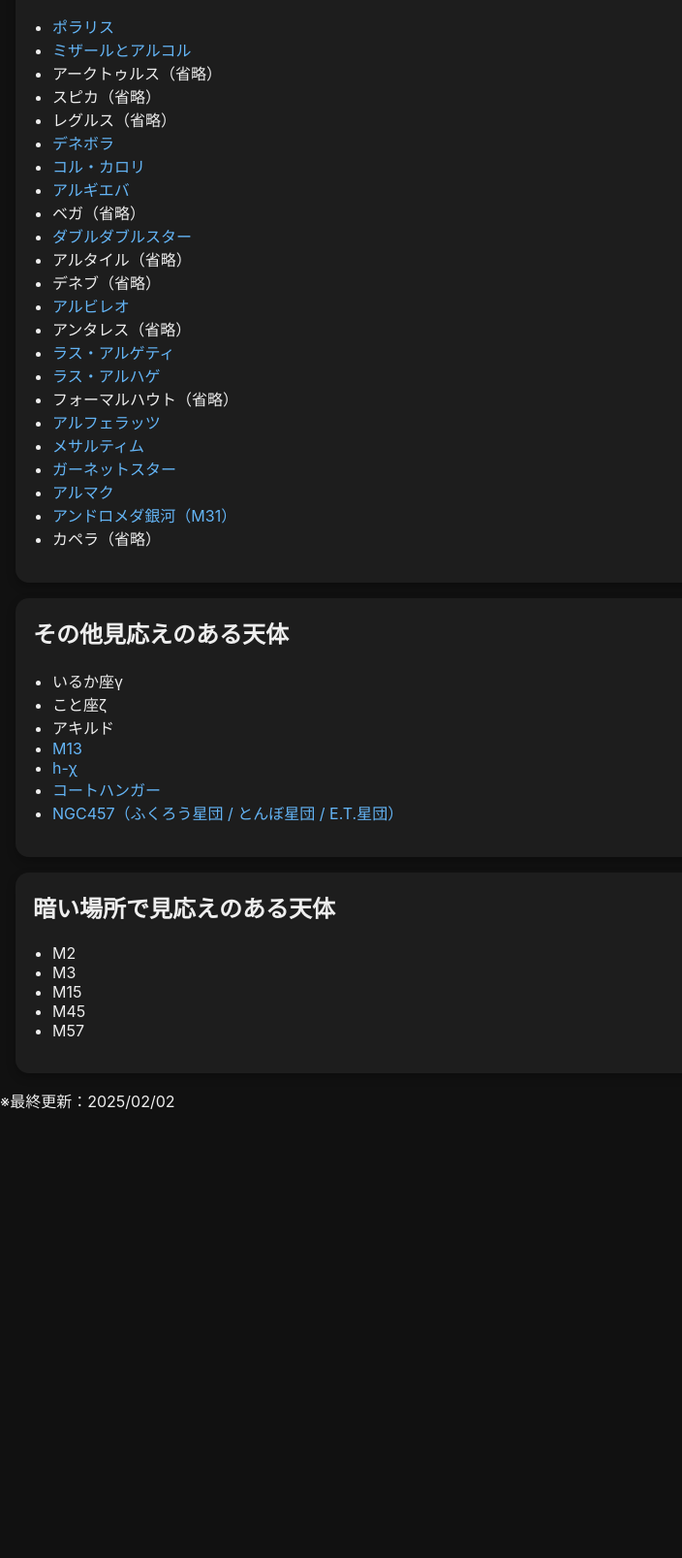
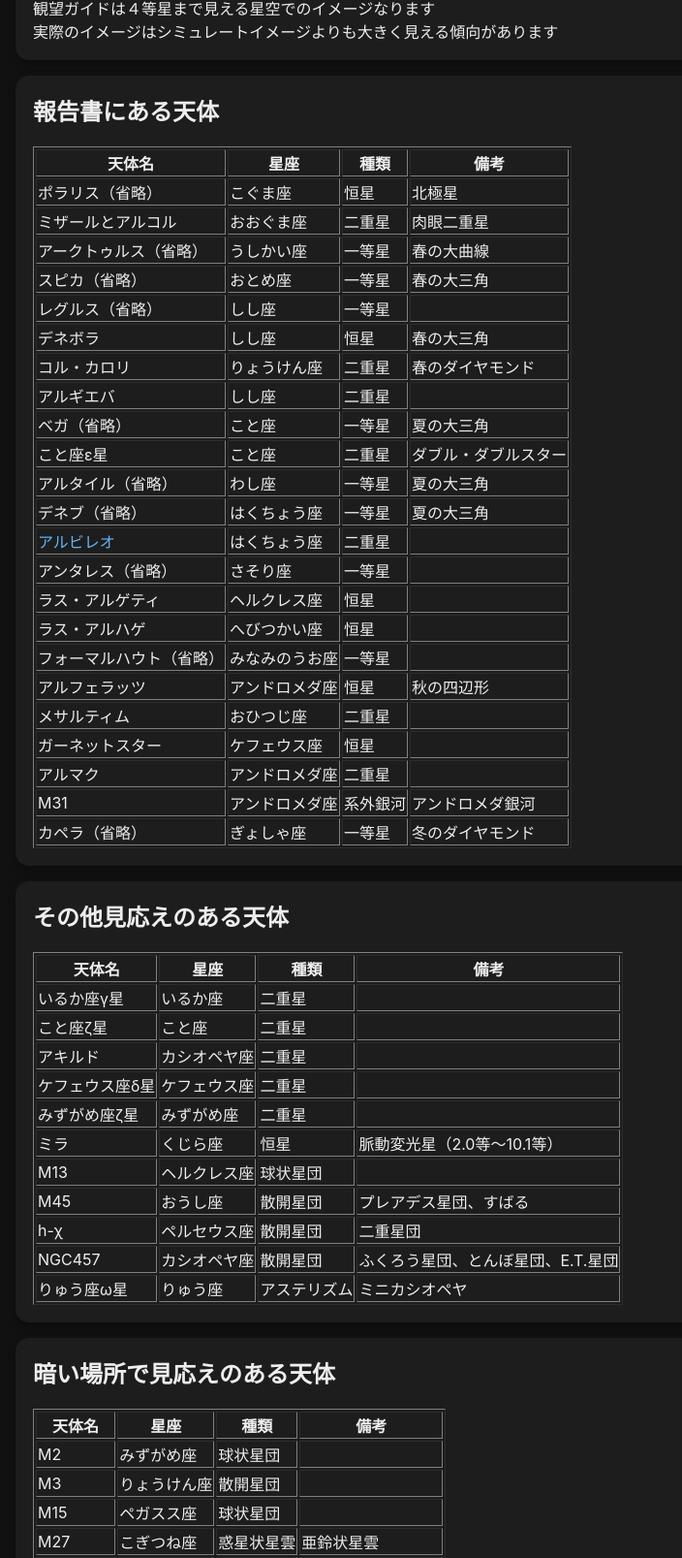
Before and after one commit to yamadaxms/star_guide, a plain HTML site: page index.html in a window 1280 px wide. Shown: the part 632-2239 px from the top of the page at 97% size, without its empty margins (0-704 px from the left). Before the commit the page ends 1849 px from the top, so only its background shows below. Drawn offline with Linux system fonts and the light colour scheme.

Commit message:
Add files via upload

```diff
--- a/index.html
+++ b/index.html
@@ -13,13 +13,17 @@
 
     <div class="card">
       <h2>観望ガイド概要</h2>
-      望遠鏡：Vixen ED102SS（焦点距離660mm）<br />
+      望遠鏡：Vixen ED102SS（焦点距離660mm）<br /><br />
       接眼レンズ（アイピース）<br />
-      ・40mm TELEVUE PLoSSL（約16倍）<br />
-      ・9mm TELEVUE PANOPTIC（約35倍）<br />
-      ・12mm TELEVUE Radian（約55倍）<br />
-      ・8mm TELEVUE Radian（約82倍）<br />
-      ・6mm SkyWatcher UWA（約110倍）<br />
+      ・40mm TELEVUE PLoSSL（見掛視界50°、約16倍）<br />
+      ・19mm TELEVUE PANOPTIC（見掛視界68°、約35倍）<br />
+      ・12mm TELEVUE Radian（見掛視界60°、約55倍）<br />
+      ・8mm TELEVUE Radian（見掛視界60°、約82倍）<br />
+      ・6mm SkyWatcher UWA（見掛視界58°、約110倍）<br /><br />
+      ファインダー<br />
+      国際光機 8倍50mm 正立ファインダー EF-508<br />
+      視野：実視界7°／見掛視界56°<br />
+      レチクルパターンに約１°刻みの目盛りあり<br />
       <h3>参考シミュレートイメージ</h3>
       ・<a href="simulate/moon/index.html">月のシミュレートイメージ</a><br />
       ・<a href="simulate/saturn_20251124/index.html">土星（2025.11.24）のシミュレートイメージ</a><br />
@@ -30,57 +34,296 @@
 
     <div class="card">
       <h2>報告書にある天体</h2>
-      <ul>
-        <li><a href="guide/polaris/index.html">ポラリス</li>
-        <li><a href="guide/mizar_and_alcor/index.html">ミザールとアルコル</a></li>
-        <li>アークトゥルス（省略）</li>
-        <li>スピカ（省略）</li>
-        <li>レグルス（省略）</li>
-        <li><a href="guide/denebola/index.html">デネボラ</a></li>
-        <li><a href="guide/cor_caroli/index.html">コル・カロリ</a></li>
-        <li><a href="guide/agieba/index.html">アルギエバ</a></li>
-        <li>ベガ（省略）</li>
-        <li><a href="guide/epsilon_lyr/index.html">ダブルダブルスター</a></li>
-        <li>アルタイル（省略）</li>
-        <li>デネブ（省略）</li>
-        <li><a href="guide/albireo/index.html">アルビレオ</a></li>
-        <li>アンタレス（省略）</li>
-        <li><a href="guide/rasalgethi/index.html">ラス・アルゲティ</a></li>
-        <li><a href="guide/rasalhague/index.html">ラス・アルハゲ</a></li>
-        <li>フォーマルハウト（省略）</li>
-        <li><a href="guide/alpheratz/index.html">アルフェラッツ</a></li>
-        <li><a href="guide/mesarthim/index.html">メサルティム</a></li>
-        <li><a href="guide/garnet/index.html">ガーネットスター</a></li>
-        <li><a href="guide/almach/index.html">アルマク</a></li>
-        <li><a href="guide/m31/index.html">アンドロメダ銀河（M31）</a></li>
-        <li>カペラ（省略）</li>
-      </ul>
+      <table border="1">
+        <tr>
+          <th>天体名</th>
+          <th>星座</th>
+          <th>種類</th>
+          <th>備考</th>
+        </tr>
+        <tr>
+          <td>ポラリス（省略）</td>
+          <td>こぐま座</td>
+          <td>恒星</td>
+          <td>北極星</td>
+        </tr>
+        <tr>
+          <td>ミザールとアルコル</td>
+          <td>おおぐま座</td>
+          <td>二重星</td>
+          <td>肉眼二重星</td>
+        </tr>
+        <tr>
+          <td>アークトゥルス（省略）</td>
+          <td>うしかい座</td>
+          <td>一等星</td>
+          <td>春の大曲線</td>
+        </tr>
+        <tr>
+          <td>スピカ（省略）</td>
+          <td>おとめ座</td>
+          <td>一等星</td>
+          <td>春の大三角</td>
+        </tr>
+        <tr>
+          <td>レグルス（省略）</td>
+          <td>しし座</td>
+          <td>一等星</td>
+          <td></td>
+        </tr>
+        <tr>
+          <td>デネボラ</td>
+          <td>しし座</td>
+          <td>恒星</td>
+          <td>春の大三角</td>
+        </tr>
+        <tr>
+          <td>コル・カロリ</td>
+          <td>りょうけん座</td>
+          <td>二重星</td>
+          <td>春のダイヤモンド</td>
+        </tr>
+        <tr>
+          <td>アルギエバ</td>
+          <td>しし座</td>
+          <td>二重星</td>
+          <td></td>
+        </tr>
+        <tr>
+          <td>ベガ（省略）</td>
+          <td>こと座</td>
+          <td>一等星</td>
+          <td>夏の大三角</td>
+        </tr>
+        <tr>
+          <td>こと座ε星</td>
+          <td>こと座</td>
+          <td>二重星</td>
+          <td>ダブル・ダブルスター</td>
+        </tr>
+        <tr>
+          <td>アルタイル（省略）</td>
+          <td>わし座</td>
+          <td>一等星</td>
+          <td>夏の大三角</td>
+        </tr>
+        <tr>
+          <td>デネブ（省略）</td>
+          <td>はくちょう座</td>
+          <td>一等星</td>
+          <td>夏の大三角</td>
+        </tr>
+        <tr>
+          <td><a href="guide/hip_95947/index.html">アルビレオ</td>
+          <td>はくちょう座</td>
+          <td>二重星</td>
+          <td></td>
+        </tr>
+        <tr>
+          <td>アンタレス（省略）</td>
+          <td>さそり座</td>
+          <td>一等星</td>
+          <td></td>
+        </tr>
+        <tr>
+          <td>ラス・アルゲティ</td>
+          <td>ヘルクレス座</td>
+          <td>恒星</td>
+          <td></td>
+        </tr>
+        <tr>
+          <td>ラス・アルハゲ</td>
+          <td>へびつかい座</td>
+          <td>恒星</td>
+          <td></td>
+        </tr>
+        <tr>
+          <td>フォーマルハウト（省略）</td>
+          <td>みなみのうお座</td>
+          <td>一等星</td>
+          <td></td>
+        </tr>
+        <tr>
+          <td>アルフェラッツ</td>
+          <td>アンドロメダ座</td>
+          <td>恒星</td>
+          <td>秋の四辺形</td>
+        </tr>
+        <tr>
+          <td>メサルティム</td>
+          <td>おひつじ座</td>
+          <td>二重星</td>
+          <td></td>
+        </tr>
+        <tr>
+          <td>ガーネットスター</td>
+          <td>ケフェウス座</td>
+          <td>恒星</td>
+          <td></td>
+        </tr>
+        <tr>
+          <td>アルマク</td>
+          <td>アンドロメダ座</td>
+          <td>二重星</td>
+          <td></td>
+        </tr>
+        <tr>
+          <td>M31</td>
+          <td>アンドロメダ座</td>
+          <td>系外銀河</td>
+          <td>アンドロメダ銀河</td>
+        </tr>
+        <tr>
+          <td>カペラ（省略）</td>
+          <td>ぎょしゃ座</td>
+          <td>一等星</td>
+          <td>冬のダイヤモンド</td>
+        </tr>
+      </table>
     </div>
 
     <div class="card">
       <h2>その他見応えのある天体</h2>
-      <ul>
-        <li>いるか座γ</li>
-        <li>こと座ζ</li>
-        <li>アキルド</li>
-        <li><a href="guide/m13/index.html">M13</a></li>
-        <li><a href="guide/h-kai/index.html">h-χ</a></li>
-        <li><a href="guide/coathanger/index.html">コートハンガー</a></li>
-        <li>
-          <a href="guide/ngc457/index.html">NGC457（ふくろう星団 / とんぼ星団 / E.T.星団）</a>
-        </li>
-      </ul>
+      <table border="1">
+        <tr>
+          <th>天体名</th>
+          <th>星座</th>
+          <th>種類</th>
+          <th>備考</th>
+        </tr>
+        <tr>
+          <td>いるか座γ星</td>
+          <td>いるか座</td>
+          <td>二重星</td>
+          <td></td>
+        </tr>
+        <tr>
+          <td>こと座ζ星</td>
+          <td>こと座</td>
+          <td>二重星</td>
+          <td></td>
+        </tr>
+        <tr>
+          <td>アキルド</td>
+          <td>カシオペヤ座</td>
+          <td>二重星</td>
+          <td></td>
+        </tr>
+        <tr>
+          <td>ケフェウス座δ星</td>
+          <td>ケフェウス座</td>
+          <td>二重星</td>
+          <td></td>
+        </tr>
+        <tr>
+          <td>みずがめ座ζ星</td>
+          <td>みずがめ座</td>
+          <td>二重星</td>
+          <td></td>
+        </tr>
+        <tr>
+          <td>ミラ</td>
+          <td>くじら座</td>
+          <td>恒星</td>
+          <td>脈動変光星（2.0等〜10.1等）</td>
+        </tr>
+        <tr>
+          <td>M13</td>
+          <td>ヘルクレス座</td>
+          <td>球状星団</td>
+          <td></td>
+        </tr>
+        <tr>
+          <td>M45</td>
+          <td>おうし座</td>
+          <td>散開星団</td>
+          <td>プレアデス星団、すばる</td>
+        </tr>
+        <tr>
+          <td>h-χ</td>
+          <td>ペルセウス座</td>
+          <td>散開星団</td>
+          <td>二重星団</td>
+        </tr>
+        <tr>
+          <td>NGC457</td>
+          <td>カシオペヤ座</td>
+          <td>散開星団</td>
+          <td>ふくろう星団、とんぼ星団、E.T.星団</td>
+        </tr>
+        <tr>
+          <td>りゅう座ω星</td>
+          <td>りゅう座</td>
+          <td>アステリズム</td>
+          <td>ミニカシオペヤ</td>
+        </tr>
+      </table>
     </div>
 
     <div class="card">
       <h2>暗い場所で見応えのある天体</h2>
-      <ul>
-        <li>M2</li>
-        <li>M3</li>
-        <li>M15</li>
-        <li>M45</li>
-        <li>M57</li>
-      </ul>
+      <table border="1">
+        <tr>
+          <th>天体名</th>
+          <th>星座</th>
+          <th>種類</th>
+          <th>備考</th>
+        </tr>
+        <tr>
+          <td>M2</td>
+          <td>みずがめ座</td>
+          <td>球状星団</td>
+          <td></td>
+        </tr>
+        <tr>
+          <td>M3</td>
+          <td>りょうけん座</td>
+          <td>散開星団</td>
+          <td></td>
+        </tr>
+        <tr>
+          <td>M15</td>
+          <td>ペガスス座</td>
+          <td>球状星団</td>
+          <td></td>
+        </tr>
+        <tr>
+          <td>M27</td>
+          <td>こぎつね座</td>
+          <td>惑星状星雲</td>
+          <td>亜鈴状星雲</td>
+        </tr>
+        <tr>
+          <td>M33</td>
+          <td>さんかく座</td>
+          <td>系外銀河</td>
+          <td></td>
+        </tr>
+        <tr>
+          <td>M36</td>
+          <td>ぎょしゃ座</td>
+          <td>散開星団</td>
+          <td></td>
+        </tr>
+        <tr>
+          <td>M39</td>
+          <td>はくちょう座</td>
+          <td>散開星団</td>
+          <td></td>
+        </tr>
+        <tr>
+          <td>M57</td>
+          <td>こと座</td>
+          <td>惑星状星雲</td>
+          <td>リング状星雲</td>
+        </tr>
+        <tr>
+          <td>NGC 7789</td>
+          <td>カシオペヤ座</td>
+          <td>散開星団</td>
+          <td>キャロラインの薔薇</td>
+        </tr>
+      </table>
     </div>
     ※最終更新：2025/02/02
   </body>
```
Also changed, not shown: guide/hip_95947/index.html (added, +44 -0 lines), guide/hip_95947/12.png (added), guide/hip_95947/19.png (added), guide/hip_95947/40.png (added), guide/hip_95947/6.png (added), guide/hip_95947/8.png (added), guide/hip_95947/chart.png (added), guide/hip_95947/finder.png (added), guide/hip_95947/finder1.png (added), guide/hip_95947/finder3.png (added), guide/hip_95947/finder7.png (added), 1 other file.
